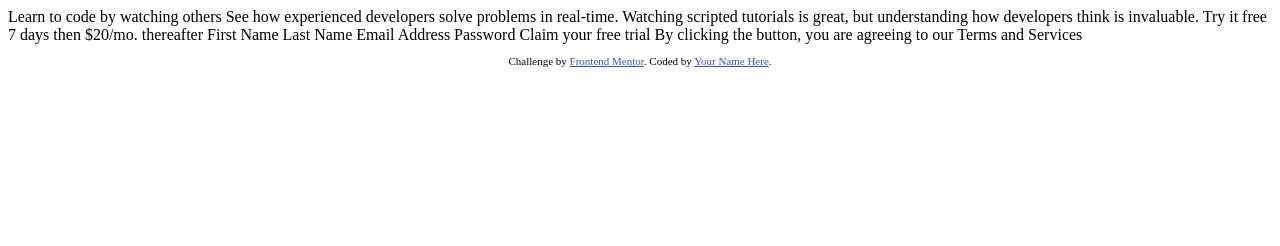
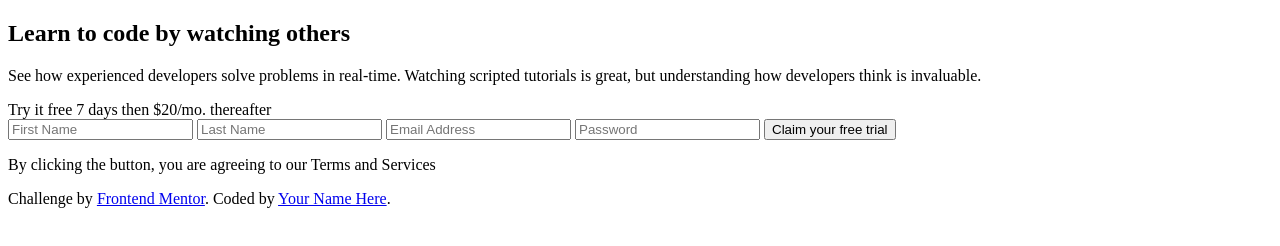
Before and after one commit to pablotebb/Intro_component_with_sign-up_form, a plain HTML site: page index.html in a window 1280 px wide. Drawn offline with Linux system fonts and the light colour scheme.

Commit message:
structure html

```diff
--- a/index.html
+++ b/index.html
@@ -1,41 +1,56 @@
 <!DOCTYPE html>
 <html lang="en">
   <head>
-  <meta charset="UTF-8">
-  <meta name="viewport" content="width=device-width, initial-scale=1.0"> <!-- displays site properly based on user's device -->
+    <meta charset="UTF-8" />
+    <meta name="viewport" content="width=device-width, initial-scale=1.0" />
 
-  <link rel="icon" type="image/png" sizes="32x32" href="./images/favicon-32x32.png">
+    <link
+      rel="icon"
+      type="image/png"
+      sizes="32x32"
+      href="./images/favicon-32x32.png"
+    />
+
+    <link rel="stylesheet" href="./styles.css" />
 
     <title>Frontend Mentor | Intro component with sign up form</title>
-
-  <!-- Feel free to remove these styles or customise in your own stylesheet 👍 -->
-  <style>
-    .attribution { font-size: 11px; text-align: center; }
-    .attribution a { color: hsl(228, 45%, 44%); }
-  </style>
   </head>
   <body>
-
+    <section class="section-presentation">
+      <h1 class="section-presentation__title">
         Learn to code by watching others
-
-  See how experienced developers solve problems in real-time. Watching scripted tutorials is great,
-  but understanding how developers think is invaluable.
-
+      </h1>
+      <p class="section-presentation__description">
+        See how experienced developers solve problems in real-time. Watching
+        scripted tutorials is great, but understanding how developers think is
+        invaluable.
+      </p>
+    </section>
+    <section class="section-ad">
+      <div class="section-ad__button">
         Try it free 7 days then $20/mo. thereafter
-
-  First Name
-  Last Name
-  Email Address
-  Password
-
-  Claim your free trial
-
-  By clicking the button, you are agreeing to our Terms and Services
+      </div>
+    </section>
+    <section class="section-form">
+      <form action="#">
+        <input type="text" placeholder="First Name" />
+        <input type="text" placeholder="Last Name" />
+        <input type="email" placeholder="Email Address" />
+        <input type="password" placeholder="Password" />
+        <input type="submit" value="Claim your free trial" />
+        <p>
+          By clicking the button, you are agreeing to our
+          <span>Terms and Services</span>
+        </p>
+      </form>
+    </section>
 
     <footer>
       <p class="attribution">
-      Challenge by <a href="https://www.frontendmentor.io?ref=challenge" target="_blank">Frontend Mentor</a>.
-      Coded by <a href="#">Your Name Here</a>.
+        Challenge by
+        <a href="https://www.frontendmentor.io?ref=challenge" target="_blank"
+          >Frontend Mentor</a
+        >. Coded by <a href="#">Your Name Here</a>.
       </p>
     </footer>
   </body>
--- a/sass/_footer.scss
+++ b/sass/_footer.scss
@@ -0,0 +1,7 @@
+.attribution {
+  font-size: 11px;
+  text-align: center;
+}
+.attribution a {
+  color: hsl(228, 45%, 44%);
+}
```
Also changed, not shown: styles.css (added), 1 other file. Lines whose indentation alone changed are shown as unchanged.
